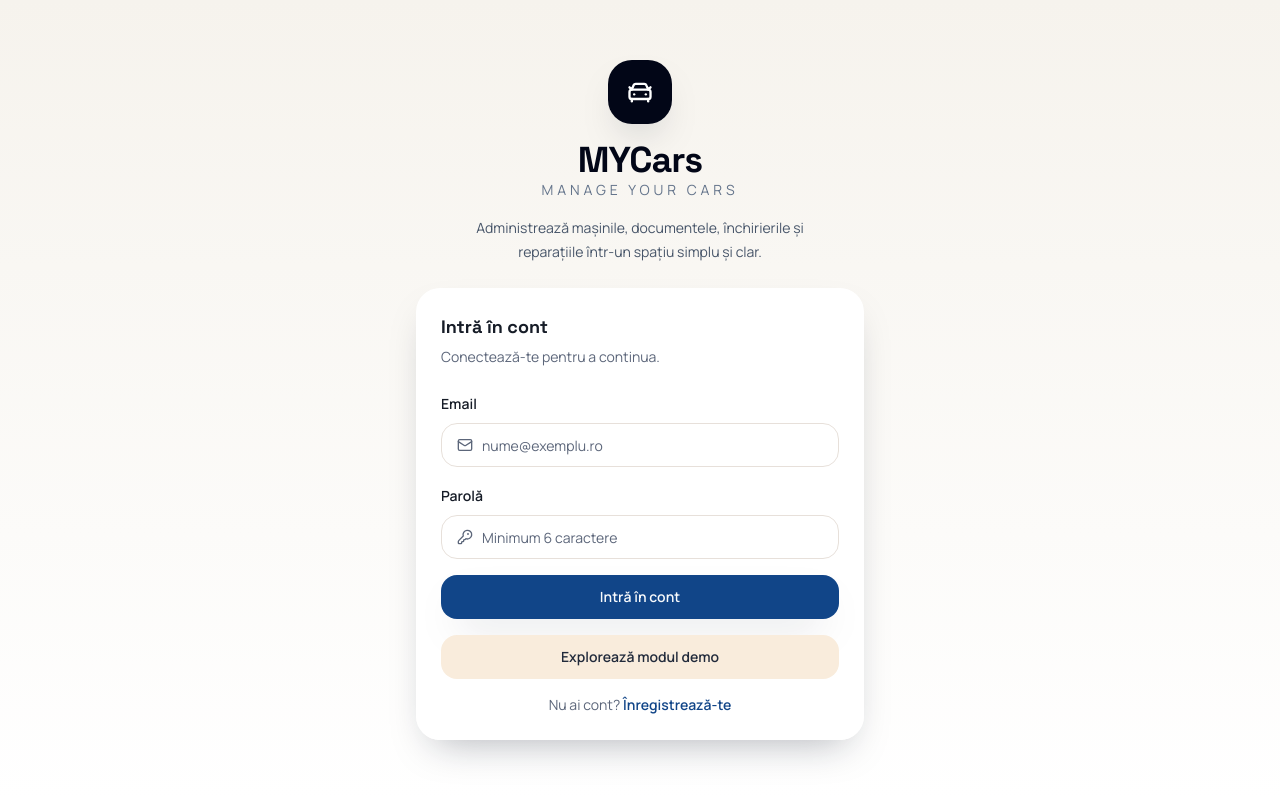
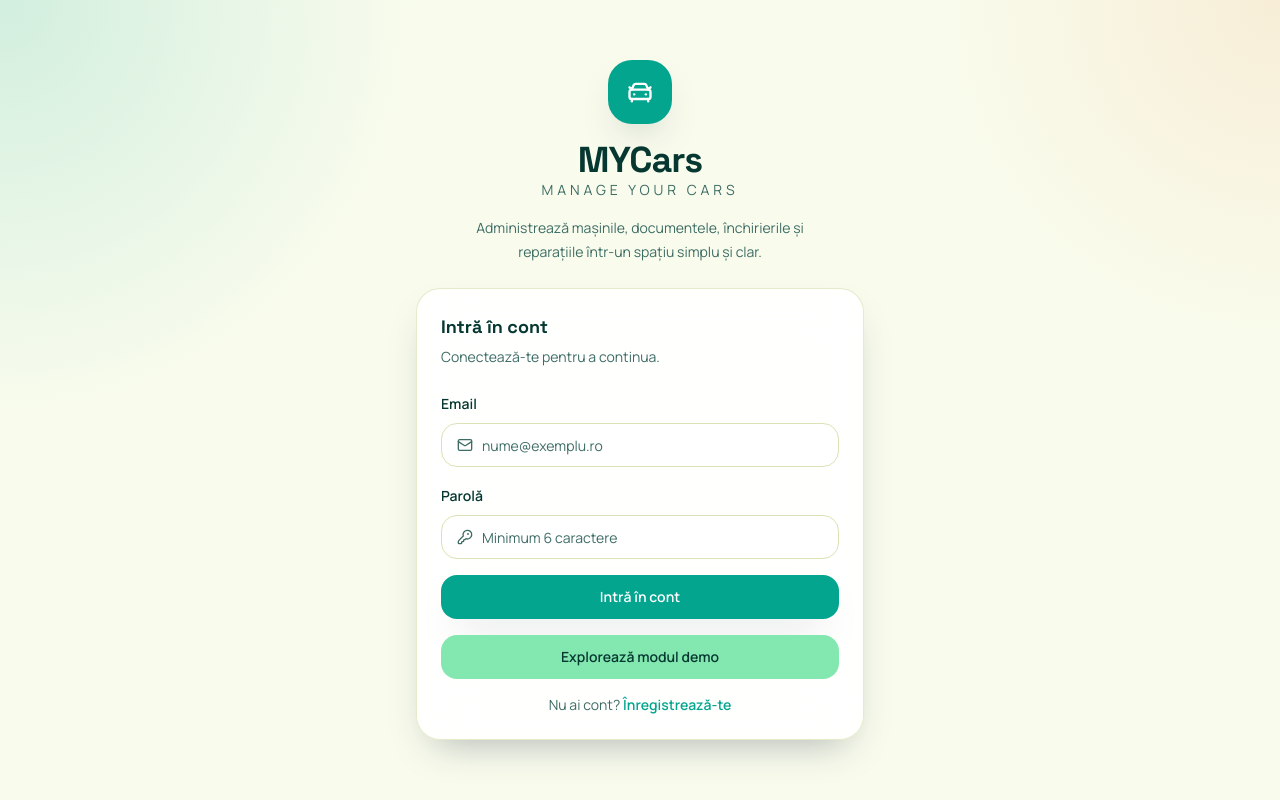
Before and after one commit to AlexandruFilipAndrei/MYCars, a React (Vite) app: page /autentificare in a window 1280 px wide. Built offline with nearby package versions, Linux system fonts and the light colour scheme; no server answers.

Commit message:
Update frontend colors

```diff
--- a/src/components/ui/badge.tsx
+++ b/src/components/ui/badge.tsx
@@ -8,11 +8,11 @@ const badgeVariants = cva(
     variants: {
       variant: {
         default: 'border-transparent bg-primary/10 text-primary',
-        success: 'border-transparent bg-emerald-500/15 text-emerald-600 dark:text-emerald-300',
-        info: 'border-transparent bg-sky-500/15 text-sky-600 dark:text-sky-300',
-        warning: 'border-transparent bg-amber-500/15 text-amber-700 dark:text-amber-300',
-        muted: 'border-transparent bg-slate-500/15 text-slate-600 dark:text-slate-300',
-        danger: 'border-transparent bg-red-500/15 text-red-700 dark:text-red-300',
+        success: 'border-transparent bg-success/15 text-success',
+        info: 'border-transparent bg-primary/15 text-primary',
+        warning: 'border-transparent bg-warning/15 text-warning',
+        muted: 'border-transparent bg-muted text-muted-foreground',
+        danger: 'border-transparent bg-destructive/15 text-destructive',
       },
     },
     defaultVariants: {
--- a/src/components/ui/button.tsx
+++ b/src/components/ui/button.tsx
@@ -10,8 +10,8 @@ const buttonVariants = cva(
       variant: {
         default: 'bg-primary text-primary-foreground shadow-soft hover:opacity-90',
         secondary: 'bg-secondary text-secondary-foreground hover:bg-secondary/80',
-        outline: 'border bg-card hover:bg-accent hover:text-accent-foreground',
-        ghost: 'hover:bg-accent hover:text-accent-foreground',
+        outline: 'border bg-card hover:bg-accent hover:text-accent-foreground active:bg-primary active:text-primary-foreground',
+        ghost: 'hover:bg-accent hover:text-accent-foreground active:bg-primary active:text-primary-foreground',
         destructive: 'bg-destructive text-destructive-foreground hover:opacity-90',
       },
       size: {
--- a/src/components/ui/select.tsx
+++ b/src/components/ui/select.tsx
@@ -35,7 +35,7 @@ export function SelectContent({
   return (
     <SelectPrimitive.Portal>
       <SelectPrimitive.Content
-        className={cn('z-50 rounded-2xl border bg-popover p-1 shadow-soft', className)}
+        className={cn('z-50 rounded-2xl border bg-popover p-1 text-popover-foreground shadow-soft', className)}
         {...props}
       >
         <SelectPrimitive.Viewport>{children}</SelectPrimitive.Viewport>
@@ -52,7 +52,7 @@ export function SelectItem({
   return (
     <SelectPrimitive.Item
       className={cn(
-        'relative flex cursor-default select-none items-center rounded-xl py-2 pl-9 pr-3 text-sm outline-none focus:bg-muted',
+        'relative flex cursor-default select-none items-center rounded-xl py-2 pl-9 pr-3 text-sm outline-none focus:bg-accent focus:text-accent-foreground',
         className,
       )}
       {...props}
--- a/src/index.css
+++ b/src/index.css
@@ -6,56 +6,62 @@
 
 @layer base {
   :root {
-    --background: 42 33% 97%;
-    --foreground: 220 28% 12%;
+    --background: 73 73% 96%;
+    --foreground: 172 82% 12%;
     --card: 0 0% 100%;
-    --card-foreground: 220 28% 12%;
+    --card-foreground: 172 82% 12%;
     --popover: 0 0% 100%;
-    --popover-foreground: 220 28% 12%;
-    --primary: 214 78% 30%;
-    --primary-foreground: 210 40% 98%;
-    --secondary: 32 72% 92%;
-    --secondary-foreground: 220 28% 18%;
-    --muted: 38 32% 94%;
-    --muted-foreground: 220 14% 42%;
-    --accent: 28 100% 92%;
-    --accent-foreground: 21 82% 25%;
-    --destructive: 0 72% 51%;
-    --destructive-foreground: 0 0% 98%;
-    --success: 145 63% 42%;
+    --popover-foreground: 172 82% 12%;
+    --primary: 172 96% 33%;
+    --primary-foreground: 0 0% 100%;
+    --secondary: 147 68% 71%;
+    --secondary-foreground: 172 82% 12%;
+    --muted: 73 73% 90%;
+    --muted-foreground: 172 28% 33%;
+    --accent: 147 68% 71%;
+    --accent-foreground: 172 82% 12%;
+    --destructive: 349 79% 26%;
+    --destructive-foreground: 0 0% 100%;
+    --success: 172 96% 33%;
     --success-foreground: 0 0% 100%;
-    --warning: 36 92% 52%;
-    --warning-foreground: 220 28% 14%;
-    --border: 30 26% 86%;
-    --input: 30 22% 88%;
-    --ring: 214 78% 30%;
+    --warning: 29 79% 60%;
+    --warning-foreground: 20 72% 16%;
+    --border: 73 45% 80%;
+    --input: 73 45% 80%;
+    --ring: 172 96% 33%;
+    --chart-income: 172 96% 33%;
+    --chart-expense: 29 79% 74%;
+    --chart-profit: 147 68% 45%;
     --radius: 1rem;
   }
 
   .dark {
-    --background: 215 28% 9%;
-    --foreground: 35 38% 95%;
-    --card: 217 24% 13%;
-    --card-foreground: 35 38% 95%;
-    --popover: 217 24% 13%;
-    --popover-foreground: 35 38% 95%;
-    --primary: 30 94% 60%;
-    --primary-foreground: 220 28% 10%;
-    --secondary: 215 20% 18%;
-    --secondary-foreground: 35 38% 95%;
-    --muted: 216 18% 17%;
-    --muted-foreground: 216 12% 68%;
-    --accent: 215 18% 19%;
-    --accent-foreground: 35 38% 95%;
+    --background: 0 0% 8%;
+    --foreground: 0 0% 95%;
+    --card: 0 0% 12%;
+    --card-foreground: 0 0% 95%;
+    --popover: 0 0% 12%;
+    --popover-foreground: 0 0% 95%;
+    --primary: 96 57% 65%;
+    --primary-foreground: 0 0% 8%;
+    --secondary: 140 44% 26%;
+    --secondary-foreground: 0 0% 95%;
+    --muted: 0 0% 16%;
+    --muted-foreground: 0 0% 68%;
+    --accent: 140 44% 26%;
+    --accent-foreground: 101 56% 88%;
     --destructive: 0 72% 55%;
     --destructive-foreground: 0 0% 98%;
-    --success: 146 58% 42%;
-    --success-foreground: 0 0% 100%;
-    --warning: 36 92% 56%;
-    --warning-foreground: 220 28% 10%;
-    --border: 217 16% 22%;
-    --input: 217 16% 22%;
-    --ring: 30 94% 60%;
+    --success: 96 57% 65%;
+    --success-foreground: 0 0% 8%;
+    --warning: 29 86% 66%;
+    --warning-foreground: 0 0% 8%;
+    --border: 0 0% 24%;
+    --input: 0 0% 24%;
+    --ring: 96 57% 65%;
+    --chart-income: 96 57% 65%;
+    --chart-expense: 29 79% 74%;
+    --chart-profit: 101 56% 72%;
   }
 
   * {
@@ -75,8 +81,14 @@
     min-height: 100vh;
     overflow-x: hidden;
     background-image:
-      radial-gradient(circle at top left, rgba(245, 158, 11, 0.16), transparent 28%),
-      radial-gradient(circle at top right, rgba(59, 130, 246, 0.12), transparent 24%);
+      radial-gradient(circle at top left, rgba(3, 167, 145, 0.16), transparent 28%),
+      radial-gradient(circle at top right, rgba(241, 186, 136, 0.22), transparent 24%);
+  }
+
+  .dark body {
+    background-image:
+      radial-gradient(circle at top left, rgba(37, 95, 56, 0.22), transparent 28%),
+      radial-gradient(circle at top right, rgba(154, 216, 114, 0.08), transparent 24%);
   }
 
   #root {
@@ -96,7 +108,7 @@
 
 @layer components {
   .glass-panel {
-    @apply rounded-3xl border border-white/10 bg-white/70 shadow-soft backdrop-blur-xl dark:bg-slate-900/70;
+    @apply rounded-3xl border border-border/70 bg-card/80 shadow-soft backdrop-blur-xl;
   }
 
   .page-shell {
--- a/src/pages/auth-page.tsx
+++ b/src/pages/auth-page.tsx
@@ -73,23 +73,23 @@ export function AuthPage() {
   })
 
   return (
-    <div className="min-h-screen bg-[linear-gradient(180deg,#f6f3ed_0%,#ffffff_100%)] p-4">
+    <div className="min-h-screen p-4">
       <Toaster position="top-right" toastOptions={{ className: '!rounded-2xl !bg-card !text-foreground !border !border-border' }} />
 
       <div className="mx-auto flex min-h-[calc(100vh-2rem)] max-w-5xl items-center justify-center">
         <div className="w-full max-w-md space-y-6">
           <div className="text-center">
-            <div className="mx-auto flex h-16 w-16 items-center justify-center rounded-[1.5rem] bg-slate-950 text-white shadow-soft">
+            <div className="mx-auto flex h-16 w-16 items-center justify-center rounded-[1.5rem] bg-primary text-primary-foreground shadow-soft">
               <CarFront className="h-7 w-7" />
             </div>
-            <p className="mt-4 font-display text-4xl font-bold tracking-tight text-slate-950">MYCars</p>
-            <p className="text-sm uppercase tracking-[0.28em] text-slate-500">Manage Your Cars</p>
-            <p className="mx-auto mt-4 max-w-sm text-sm leading-6 text-slate-600">
+            <p className="mt-4 font-display text-4xl font-bold tracking-tight text-foreground">MYCars</p>
+            <p className="text-sm uppercase tracking-[0.28em] text-muted-foreground">Manage Your Cars</p>
+            <p className="mx-auto mt-4 max-w-sm text-sm leading-6 text-muted-foreground">
               Administrează mașinile, documentele, închirierile și reparațiile într-un spațiu simplu și clar.
             </p>
           </div>
 
-          <Card className="border-white/40 bg-white/95 shadow-soft">
+          <Card className="border-border/70 bg-card/95 shadow-soft">
             <CardHeader>
               <CardTitle>{mode === 'login' ? 'Intră în cont' : 'Creează un cont nou'}</CardTitle>
               <CardDescription>
--- a/src/pages/statistics-page.tsx
+++ b/src/pages/statistics-page.tsx
@@ -326,8 +326,8 @@ export function StatisticsPage() {
                 <YAxis tickFormatter={(value) => `${Math.round(Number(value) / 1000)}k`} />
                 <Tooltip formatter={tooltipFormatter} />
                 <Legend />
-                <Bar dataKey="venituri" name="Venituri" fill="#2563eb" radius={[8, 8, 0, 0]} />
-                <Bar dataKey="cheltuieli" name="Cheltuieli" fill="#f97316" radius={[8, 8, 0, 0]} />
+                <Bar dataKey="venituri" name="Venituri" fill="hsl(var(--chart-income))" radius={[8, 8, 0, 0]} />
+                <Bar dataKey="cheltuieli" name="Cheltuieli" fill="hsl(var(--chart-expense))" radius={[8, 8, 0, 0]} />
               </BarChart>
             </ResponsiveContainer>
           </CardContent>
@@ -345,7 +345,7 @@ export function StatisticsPage() {
                 <XAxis dataKey="label" />
                 <YAxis tickFormatter={(value) => `${Math.round(Number(value) / 1000)}k`} />
                 <Tooltip formatter={tooltipFormatter} />
-                <Line type="monotone" dataKey="profit" name="Profit" stroke="#16a34a" strokeWidth={3} dot={{ r: 4 }} />
+                <Line type="monotone" dataKey="profit" name="Profit" stroke="hsl(var(--chart-profit))" strokeWidth={3} dot={{ r: 4 }} />
               </LineChart>
             </ResponsiveContainer>
           </CardContent>
--- a/tailwind.config.js
+++ b/tailwind.config.js
@@ -30,6 +30,10 @@ export default {
           DEFAULT: 'hsl(var(--card))',
           foreground: 'hsl(var(--card-foreground))',
         },
+        popover: {
+          DEFAULT: 'hsl(var(--popover))',
+          foreground: 'hsl(var(--popover-foreground))',
+        },
         destructive: {
           DEFAULT: 'hsl(var(--destructive))',
           foreground: 'hsl(var(--destructive-foreground))',
```
